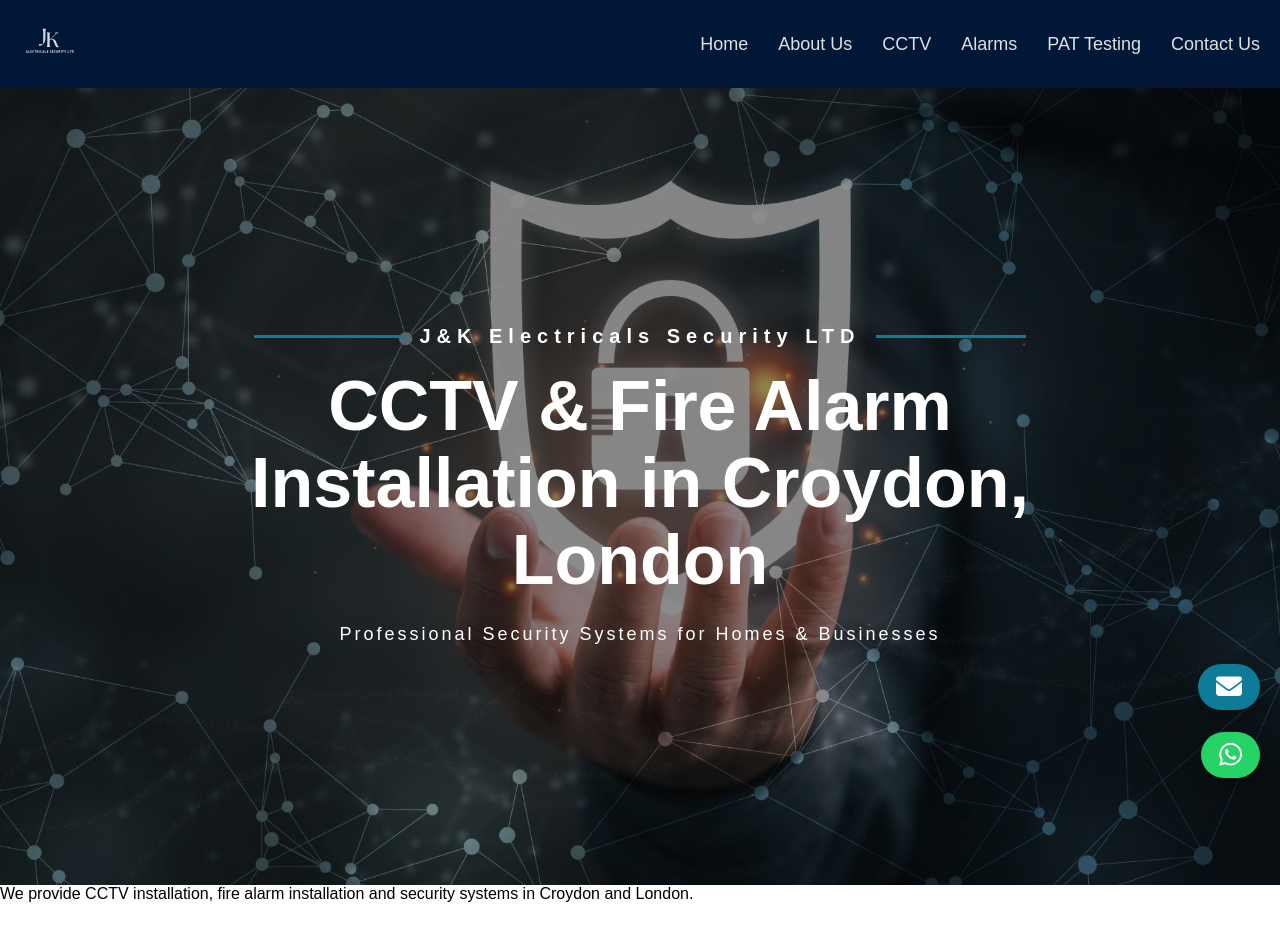
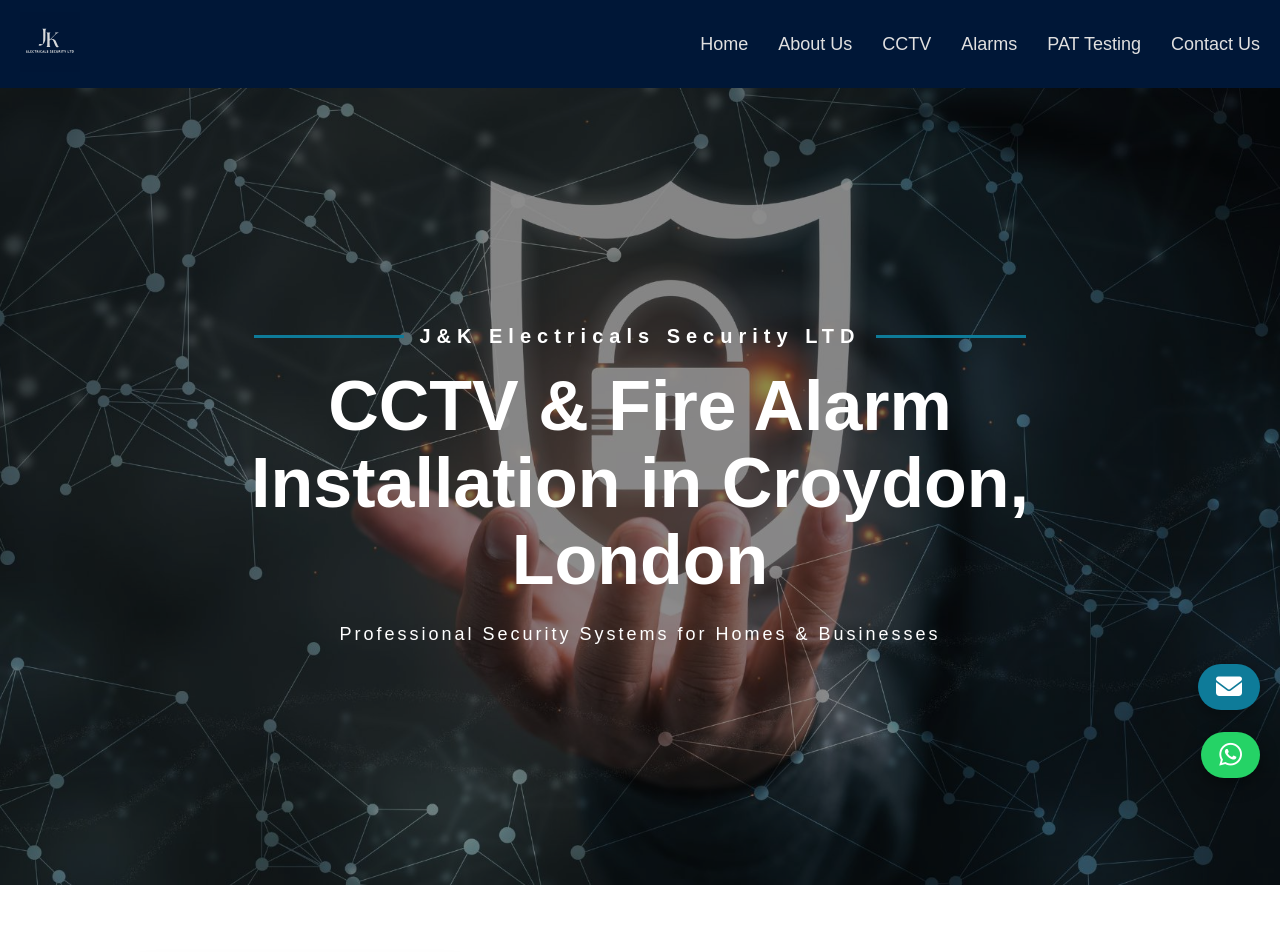
Before and after one commit to jkelectricalssecurityltd/jkesltd-web, a React (Vite) app: page / in a window 1280 px wide. Shown: the top 952 px of the page. Built offline with nearby package versions, Linux system fonts and the light colour scheme.

Commit message:
Update index.jsx

```diff
--- a/src/pages/index.jsx
+++ b/src/pages/index.jsx
@@ -117,12 +117,6 @@
           <p className="sub-text">Professional Security Systems for Homes & Businesses</p>
         </div>
       </div>
-
-      <p className="seo-text">
-         We provide CCTV installation, fire alarm installation and security systems in Croydon and London.
-     </p>
-
-
 
 
       {/* HEX SECTIONS */}
```
